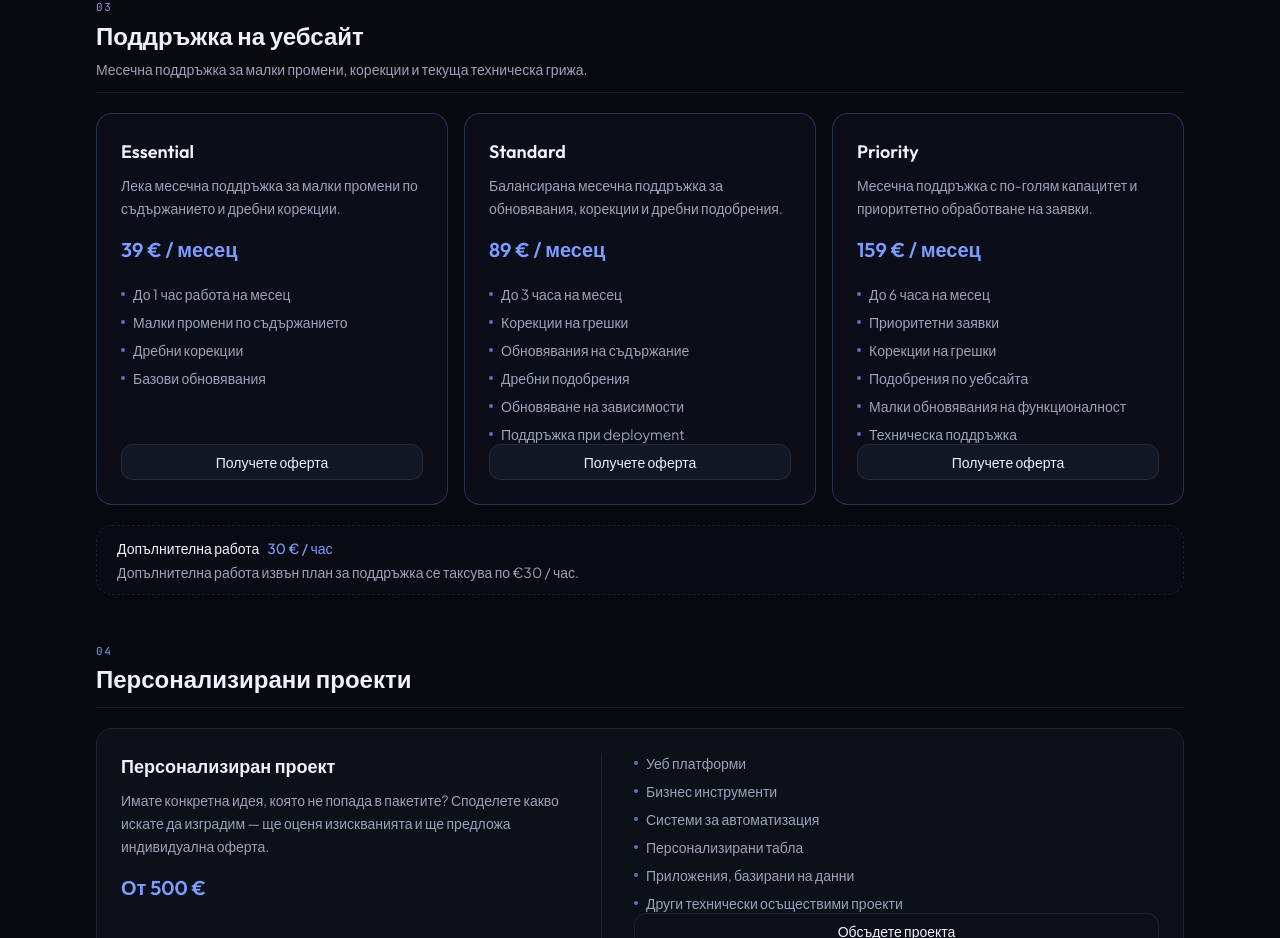
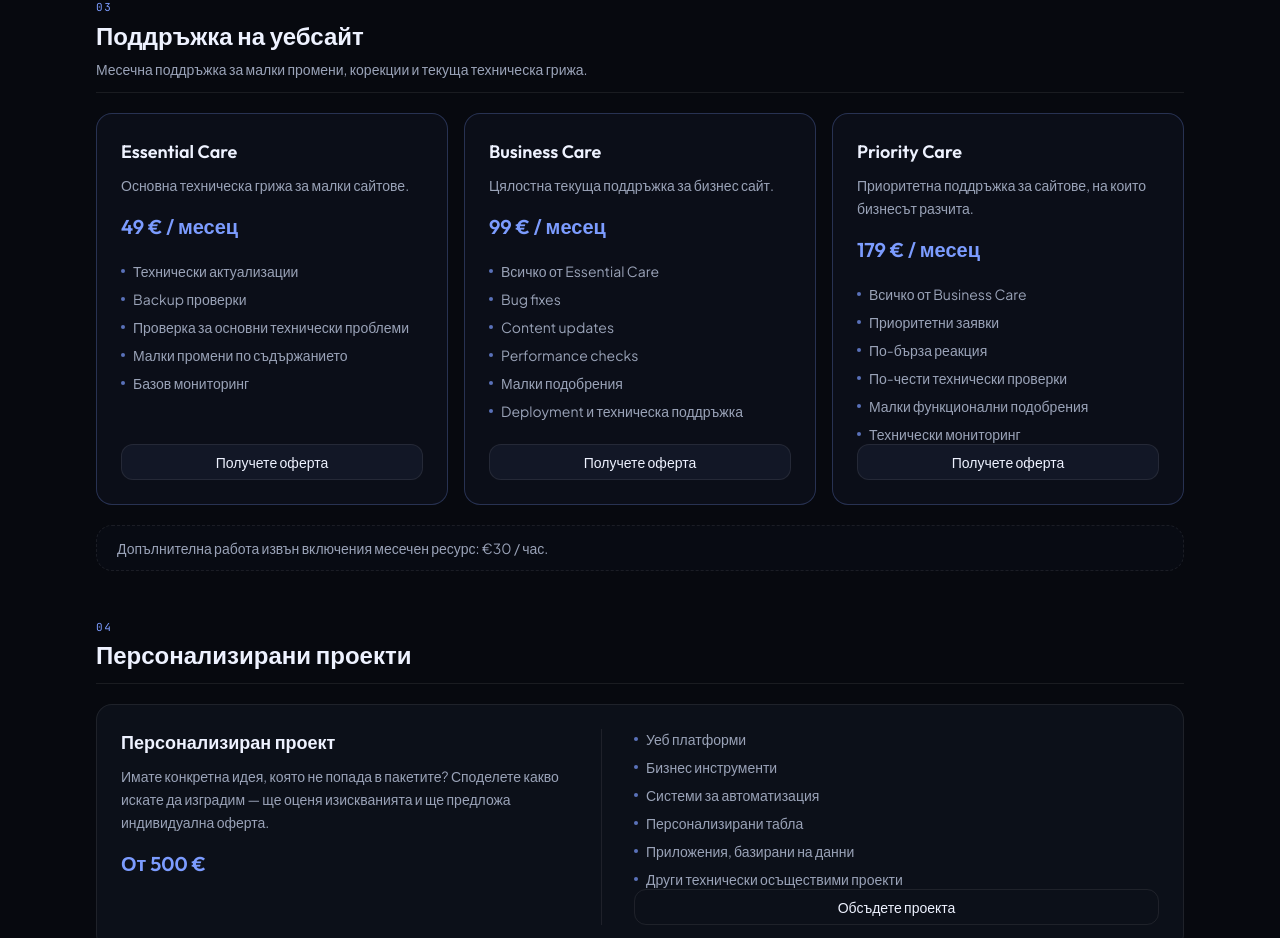
Before and after one commit to nikolaysmilenov/nikolaysmilenov-portfolio, a Next.js app: page /bg in a window 1280 px wide. Shown: the part 3794-4732 px from the top of the page. Built offline with nearby package versions, Linux system fonts and the light colour scheme.

Commit message:
Update website maintenance plans to service-based Care tiers.
Co-authored-by: Cursor <cursoragent@cursor.com>

```diff
--- a/src/components/sections/services.tsx
+++ b/src/components/sections/services.tsx
@@ -1,7 +1,6 @@
 "use client";
 
 import {
-  additionalHourlyRate,
   formatServicePrice,
   serviceCategories,
   type Service,
@@ -101,18 +100,7 @@ export function Services() {
 
                 {category.variant === "maintenance" ? (
                   <div className="rounded-2xl border border-dashed border-border bg-surface/40 px-4 py-3 sm:px-5">
-                    <p className="text-sm font-medium text-foreground">
-                      {dictionary.services.additionalWork}
-                      <span className="ml-2 text-accent">
-                        {formatServicePrice(
-                          additionalHourlyRate.price,
-                          additionalHourlyRate.priceType,
-                          locale,
-                          priceLabels,
-                        )}
-                      </span>
-                    </p>
-                    <p className="mt-1 text-sm text-muted">
+                    <p className="text-sm text-muted">
                       {dictionary.services.additionalWorkDescription}
                     </p>
                   </div>
--- a/src/data/services.ts
+++ b/src/data/services.ts
@@ -342,25 +342,27 @@ export const serviceCategories: ServiceCategory[] = [
         id: "maintenance-essential",
         inquiryId: "website-maintenance",
         category: "maintenance",
-        title: { en: "Essential", bg: "Essential" },
+        title: { en: "Essential Care", bg: "Essential Care" },
         description: {
-          en: "Light monthly support for small content changes and minor fixes.",
-          bg: "Лека месечна поддръжка за малки промени по съдържанието и дребни корекции.",
+          en: "Essential technical care for small websites.",
+          bg: "Основна техническа грижа за малки сайтове.",
         },
-        price: 39,
+        price: 49,
         priceType: "monthly",
         features: {
           en: [
-            "Up to 1 hour of work per month",
+            "Technical updates",
+            "Backup checks",
+            "Basic technical issue checks",
             "Small content changes",
-            "Minor fixes",
-            "Basic updates",
+            "Basic monitoring",
           ],
           bg: [
-            "До 1 час работа на месец",
+            "Технически актуализации",
+            "Backup проверки",
+            "Проверка за основни технически проблеми",
             "Малки промени по съдържанието",
-            "Дребни корекции",
-            "Базови обновявания",
+            "Базов мониторинг",
           ],
         },
       },
@@ -368,29 +370,29 @@ export const serviceCategories: ServiceCategory[] = [
         id: "maintenance-standard",
         inquiryId: "website-maintenance",
         category: "maintenance",
-        title: { en: "Standard", bg: "Standard" },
+        title: { en: "Business Care", bg: "Business Care" },
         description: {
-          en: "Balanced monthly support for updates, fixes and minor improvements.",
-          bg: "Балансирана месечна поддръжка за обновявания, корекции и дребни подобрения.",
+          en: "Complete ongoing maintenance for business websites.",
+          bg: "Цялостна текуща поддръжка за бизнес сайт.",
         },
-        price: 89,
+        price: 99,
         priceType: "monthly",
         features: {
           en: [
-            "Up to 3 hours per month",
+            "Everything in Essential Care",
             "Bug fixes",
             "Content updates",
+            "Performance checks",
             "Minor improvements",
-            "Dependency updates",
-            "Deployment support",
+            "Deployment and technical support",
           ],
           bg: [
-            "До 3 часа на месец",
-            "Корекции на грешки",
-            "Обновявания на съдържание",
-            "Дребни подобрения",
-            "Обновяване на зависимости",
-            "Поддръжка при deployment",
+            "Всичко от Essential Care",
+            "Bug fixes",
+            "Content updates",
+            "Performance checks",
+            "Малки подобрения",
+            "Deployment и техническа поддръжка",
           ],
         },
       },
@@ -398,29 +400,29 @@ export const serviceCategories: ServiceCategory[] = [
         id: "maintenance-priority",
         inquiryId: "website-maintenance",
         category: "maintenance",
-        title: { en: "Priority", bg: "Priority" },
+        title: { en: "Priority Care", bg: "Priority Care" },
         description: {
-          en: "Higher-capacity monthly support with priority handling for ongoing needs.",
-          bg: "Месечна поддръжка с по-голям капацитет и приоритетно обработване на заявки.",
+          en: "Priority maintenance for websites your business relies on.",
+          bg: "Приоритетна поддръжка за сайтове, на които бизнесът разчита.",
         },
-        price: 159,
+        price: 179,
         priceType: "monthly",
         features: {
           en: [
-            "Up to 6 hours per month",
+            "Everything in Business Care",
             "Priority requests",
-            "Bug fixing",
-            "Website improvements",
-            "Small feature updates",
-            "Technical maintenance",
+            "Faster response",
+            "More frequent technical checks",
+            "Minor functional improvements",
+            "Technical monitoring",
           ],
           bg: [
-            "До 6 часа на месец",
+            "Всичко от Business Care",
             "Приоритетни заявки",
-            "Корекции на грешки",
-            "Подобрения по уебсайта",
-            "Малки обновявания на функционалност",
-            "Техническа поддръжка",
+            "По-бърза реакция",
+            "По-чести технически проверки",
+            "Малки функционални подобрения",
+            "Технически мониторинг",
           ],
         },
       },
@@ -477,8 +479,8 @@ export const additionalHourlyRate = {
     bg: "Допълнителна работа",
   } satisfies LocalizedString,
   description: {
-    en: "Extra work outside a maintenance plan is billed hourly.",
-    bg: "Допълнителна работа извън план за поддръжка се таксува почасово.",
+    en: "Additional work outside the included monthly service allowance: €30 / hour.",
+    bg: "Допълнителна работа извън включения месечен ресурс: €30 / час.",
   } satisfies LocalizedString,
 };
 
--- a/src/data/translations/bg.ts
+++ b/src/data/translations/bg.ts
@@ -89,7 +89,7 @@ export const bg: Dictionary = {
       "Посочените цени са начални. Крайната цена зависи от обхвата, изискванията и сложността на проекта.",
     additionalWork: "Допълнителна работа",
     additionalWorkDescription:
-      "Допълнителна работа извън план за поддръжка се таксува по €30 / час.",
+      "Допълнителна работа извън включения месечен ресурс: €30 / час.",
     ctaTitle: "Имате идея за проект?",
     ctaDescription:
       "Споделете какво искате да изградите, какъв проблем решавате или какво трябва да подобрим. Ще прегледам изискванията и ще кажа какво е реалистично.",
--- a/src/data/translations/en.ts
+++ b/src/data/translations/en.ts
@@ -89,7 +89,7 @@ export const en: Dictionary = {
       "Prices are starting points. Final quotes depend on project scope, requirements and complexity.",
     additionalWork: "Additional work",
     additionalWorkDescription:
-      "Extra work outside a maintenance plan is billed at €30 / hour.",
+      "Additional work outside the included monthly service allowance: €30 / hour.",
     ctaTitle: "Have a project in mind?",
     ctaDescription:
       "Tell me what you're trying to build, what problem you're solving, or what you need improved. I'll review the requirements and let you know what's realistic.",
```
